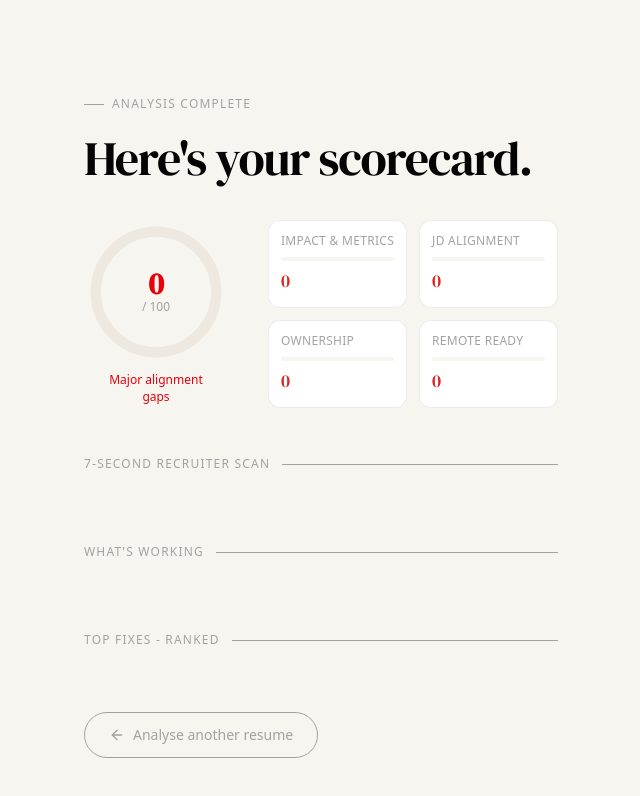
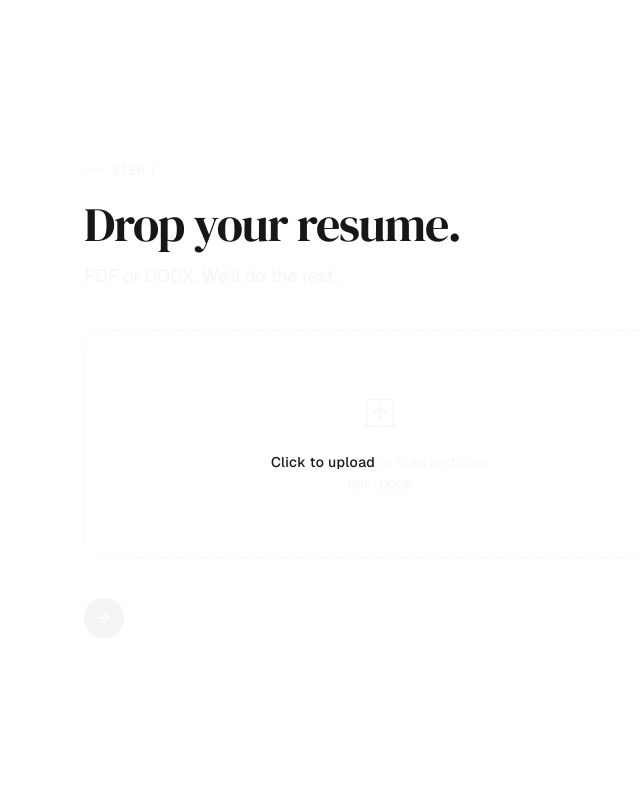
Before and after one commit to ManoVikram/resume-analyzer, a Next.js app in the folder frontend/: page /analyze in a window 1280 px wide. Shown: the top 796 px of the page, without its empty margins (260-900 px from the left). Built offline with nearby package versions, Linux system fonts and the light colour scheme.

Commit message:
Added ShadcnUI

```diff
--- a/frontend/app/analyze/page.jsx
+++ b/frontend/app/analyze/page.jsx
@@ -49,7 +49,7 @@
     "strengths": [],
     "top_fixes": []
   })
-  const [step, setStep] = useState("analysis")  // fileUpload | jobDescription | loading | analysis
+  const [step, setStep] = useState("fileUpload")  // fileUpload | jobDescription | loading | analysis
   const [error, setError] = useState(null)
 
   const inputFileRef = useRef(null)
--- a/frontend/app/globals.css
+++ b/frontend/app/globals.css
@@ -1,10 +1,42 @@
 @import "tailwindcss";
+@import "tw-animate-css";
+@import "shadcn/tailwind.css";
+
+@custom-variant dark (&:is(.dark *));
 
 :root {
-  --background: #f7f5f0;
-  --foreground: #171717;
-  --primary: #040404;
-  --secondary: #a3a2a2;
+  --primary: oklch(0.205 0 0);
+  --secondary: oklch(0.97 0 0);
+  --background: oklch(1 0 0);
+  --foreground: oklch(0.145 0 0);
+  --card: oklch(1 0 0);
+  --card-foreground: oklch(0.145 0 0);
+  --popover: oklch(1 0 0);
+  --popover-foreground: oklch(0.145 0 0);
+  --primary-foreground: oklch(0.985 0 0);
+  --secondary-foreground: oklch(0.205 0 0);
+  --muted: oklch(0.97 0 0);
+  --muted-foreground: oklch(0.556 0 0);
+  --accent: oklch(0.97 0 0);
+  --accent-foreground: oklch(0.205 0 0);
+  --destructive: oklch(0.577 0.245 27.325);
+  --border: oklch(0.922 0 0);
+  --input: oklch(0.922 0 0);
+  --ring: oklch(0.708 0 0);
+  --chart-1: oklch(0.809 0.105 251.813);
+  --chart-2: oklch(0.623 0.214 259.815);
+  --chart-3: oklch(0.546 0.245 262.881);
+  --chart-4: oklch(0.488 0.243 264.376);
+  --chart-5: oklch(0.424 0.199 265.638);
+  --radius: 0.625rem;
+  --sidebar: oklch(0.985 0 0);
+  --sidebar-foreground: oklch(0.145 0 0);
+  --sidebar-primary: oklch(0.205 0 0);
+  --sidebar-primary-foreground: oklch(0.985 0 0);
+  --sidebar-accent: oklch(0.97 0 0);
+  --sidebar-accent-foreground: oklch(0.205 0 0);
+  --sidebar-border: oklch(0.922 0 0);
+  --sidebar-ring: oklch(0.708 0 0);
 }
 
 @theme inline {
@@ -13,11 +45,52 @@
   --color-primary: var(--primary);
   --color-secondary: var(--secondary);
   --font-dm-serif-display: var(--font-dm-serif-display);
+  --font-sans: var(--font-sans);
+  --color-sidebar-ring: var(--sidebar-ring);
+  --color-sidebar-border: var(--sidebar-border);
+  --color-sidebar-accent-foreground: var(--sidebar-accent-foreground);
+  --color-sidebar-accent: var(--sidebar-accent);
+  --color-sidebar-primary-foreground: var(--sidebar-primary-foreground);
+  --color-sidebar-primary: var(--sidebar-primary);
+  --color-sidebar-foreground: var(--sidebar-foreground);
+  --color-sidebar: var(--sidebar);
+  --color-chart-5: var(--chart-5);
+  --color-chart-4: var(--chart-4);
+  --color-chart-3: var(--chart-3);
+  --color-chart-2: var(--chart-2);
+  --color-chart-1: var(--chart-1);
+  --color-ring: var(--ring);
+  --color-input: var(--input);
+  --color-border: var(--border);
+  --color-destructive: var(--destructive);
+  --color-accent-foreground: var(--accent-foreground);
+  --color-accent: var(--accent);
+  --color-muted-foreground: var(--muted-foreground);
+  --color-muted: var(--muted);
+  --color-secondary-foreground: var(--secondary-foreground);
+  --color-primary-foreground: var(--primary-foreground);
+  --color-popover-foreground: var(--popover-foreground);
+  --color-popover: var(--popover);
+  --color-card-foreground: var(--card-foreground);
+  --color-card: var(--card);
+  --radius-sm: calc(var(--radius) * 0.6);
+  --radius-md: calc(var(--radius) * 0.8);
+  --radius-lg: var(--radius);
+  --radius-xl: calc(var(--radius) * 1.4);
+  --radius-2xl: calc(var(--radius) * 1.8);
+  --radius-3xl: calc(var(--radius) * 2.2);
+  --radius-4xl: calc(var(--radius) * 2.6);
 }
 
 @layer base {
   body {
     @apply bg-background text-foreground;
+  }
+  * {
+    @apply border-border outline-ring/50;
+  }
+  html {
+    @apply font-sans;
   }
 }
 
@@ -48,3 +121,37 @@
     }
   }
 }
+
+.dark {
+  --background: oklch(0.145 0 0);
+  --foreground: oklch(0.985 0 0);
+  --card: oklch(0.205 0 0);
+  --card-foreground: oklch(0.985 0 0);
+  --popover: oklch(0.205 0 0);
+  --popover-foreground: oklch(0.985 0 0);
+  --primary: oklch(0.922 0 0);
+  --primary-foreground: oklch(0.205 0 0);
+  --secondary: oklch(0.269 0 0);
+  --secondary-foreground: oklch(0.985 0 0);
+  --muted: oklch(0.269 0 0);
+  --muted-foreground: oklch(0.708 0 0);
+  --accent: oklch(0.269 0 0);
+  --accent-foreground: oklch(0.985 0 0);
+  --destructive: oklch(0.704 0.191 22.216);
+  --border: oklch(1 0 0 / 10%);
+  --input: oklch(1 0 0 / 15%);
+  --ring: oklch(0.556 0 0);
+  --chart-1: oklch(0.809 0.105 251.813);
+  --chart-2: oklch(0.623 0.214 259.815);
+  --chart-3: oklch(0.546 0.245 262.881);
+  --chart-4: oklch(0.488 0.243 264.376);
+  --chart-5: oklch(0.424 0.199 265.638);
+  --sidebar: oklch(0.205 0 0);
+  --sidebar-foreground: oklch(0.985 0 0);
+  --sidebar-primary: oklch(0.488 0.243 264.376);
+  --sidebar-primary-foreground: oklch(0.985 0 0);
+  --sidebar-accent: oklch(0.269 0 0);
+  --sidebar-accent-foreground: oklch(0.985 0 0);
+  --sidebar-border: oklch(1 0 0 / 10%);
+  --sidebar-ring: oklch(0.556 0 0);
+}
--- a/frontend/app/layout.jsx
+++ b/frontend/app/layout.jsx
@@ -1,5 +1,8 @@
 import "./globals.css";
-import { DM_Serif_Display } from "next/font/google";
+import { DM_Serif_Display, Geist } from "next/font/google";
+import { cn } from "@/lib/utils";
+
+const geist = Geist({subsets:['latin'],variable:'--font-sans'});
 
 const dmSerifDisplay = DM_Serif_Display({
   subsets: ["latin"],
@@ -15,7 +18,7 @@
 
 export default function RootLayout({ children }) {
   return (
-    <html lang="en">
+    <html lang="en" className={cn("font-sans", geist.variable)}>
       <body className={`${dmSerifDisplay.variable} antialiased`}>
         <main className="px-6 md:px-12">
           {children}
--- /dev/null
+++ b/frontend/components/ui/button.jsx
@@ -0,0 +1,59 @@
+"use client"
+
+import { Button as ButtonPrimitive } from "@base-ui/react/button"
+import { cva } from "class-variance-authority";
+
+import { cn } from "@/lib/utils"
+
+const buttonVariants = cva(
+  "group/button inline-flex shrink-0 items-center justify-center rounded-lg border border-transparent bg-clip-padding text-sm font-medium whitespace-nowrap transition-all outline-none select-none focus-visible:border-ring focus-visible:ring-3 focus-visible:ring-ring/50 active:translate-y-px disabled:pointer-events-none disabled:opacity-50 aria-invalid:border-destructive aria-invalid:ring-3 aria-invalid:ring-destructive/20 dark:aria-invalid:border-destructive/50 dark:aria-invalid:ring-destructive/40 [&_svg]:pointer-events-none [&_svg]:shrink-0 [&_svg:not([class*='size-'])]:size-4",
+  {
+    variants: {
+      variant: {
+        default: "bg-primary text-primary-foreground [a]:hover:bg-primary/80",
+        outline:
+          "border-border bg-background hover:bg-muted hover:text-foreground aria-expanded:bg-muted aria-expanded:text-foreground dark:border-input dark:bg-input/30 dark:hover:bg-input/50",
+        secondary:
+          "bg-secondary text-secondary-foreground hover:bg-secondary/80 aria-expanded:bg-secondary aria-expanded:text-secondary-foreground",
+        ghost:
+          "hover:bg-muted hover:text-foreground aria-expanded:bg-muted aria-expanded:text-foreground dark:hover:bg-muted/50",
+        destructive:
+          "bg-destructive/10 text-destructive hover:bg-destructive/20 focus-visible:border-destructive/40 focus-visible:ring-destructive/20 dark:bg-destructive/20 dark:hover:bg-destructive/30 dark:focus-visible:ring-destructive/40",
+        link: "text-primary underline-offset-4 hover:underline",
+      },
+      size: {
+        default:
+          "h-8 gap-1.5 px-2.5 has-data-[icon=inline-end]:pr-2 has-data-[icon=inline-start]:pl-2",
+        xs: "h-6 gap-1 rounded-[min(var(--radius-md),10px)] px-2 text-xs in-data-[slot=button-group]:rounded-lg has-data-[icon=inline-end]:pr-1.5 has-data-[icon=inline-start]:pl-1.5 [&_svg:not([class*='size-'])]:size-3",
+        sm: "h-7 gap-1 rounded-[min(var(--radius-md),12px)] px-2.5 text-[0.8rem] in-data-[slot=button-group]:rounded-lg has-data-[icon=inline-end]:pr-1.5 has-data-[icon=inline-start]:pl-1.5 [&_svg:not([class*='size-'])]:size-3.5",
+        lg: "h-9 gap-1.5 px-2.5 has-data-[icon=inline-end]:pr-3 has-data-[icon=inline-start]:pl-3",
+        icon: "size-8",
+        "icon-xs":
+          "size-6 rounded-[min(var(--radius-md),10px)] in-data-[slot=button-group]:rounded-lg [&_svg:not([class*='size-'])]:size-3",
+        "icon-sm":
+          "size-7 rounded-[min(var(--radius-md),12px)] in-data-[slot=button-group]:rounded-lg",
+        "icon-lg": "size-9",
+      },
+    },
+    defaultVariants: {
+      variant: "default",
+      size: "default",
+    },
+  }
+)
+
+function Button({
+  className,
+  variant = "default",
+  size = "default",
+  ...props
+}) {
+  return (
+    <ButtonPrimitive
+      data-slot="button"
+      className={cn(buttonVariants({ variant, size, className }))}
+      {...props} />
+  );
+}
+
+export { Button, buttonVariants }
--- /dev/null
+++ b/frontend/lib/api/helpers.js
@@ -0,0 +1,23 @@
+"use server"
+
+const API_BASE_URL = `${process.env.HTTP_HOST}:${process.env.HTTP_PORT}` ?? "http://localhost:8080";
+
+export async function analyzeResume(file, jobDescription) {
+    // Step 1 - Create FormData and append file and job description
+    const formData = new FormData()
+    formData.append("resume_file", file)
+    formData.append("jd_text", jobDescription)
+
+    // Step 2 - Send POST request to backend API
+    const response = await fetch(`${API_BASE_URL}/api/v1/analyze`, {
+        method: "POST",
+        body: formData
+    })
+
+    // Step 3 - Handle response
+    if (!response.ok) {
+        throw new Error("Failed to analyze resume")
+    }
+
+    return response.json()
+}
--- /dev/null
+++ b/frontend/lib/utils.js
@@ -0,0 +1,6 @@
+import { clsx } from "clsx";
+import { twMerge } from "tailwind-merge"
+
+export function cn(...inputs) {
+  return twMerge(clsx(inputs));
+}
```
Also changed, not shown: frontend/package.json (+8 -1 lines), frontend/components.json (added), 1 other file (tests, documents, lock files or other folders).
